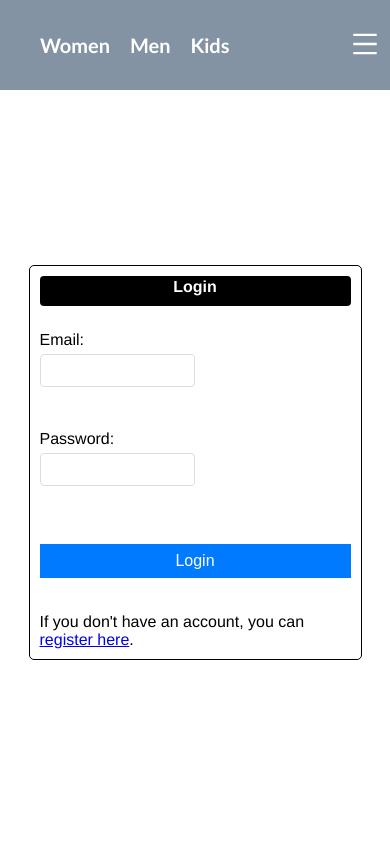
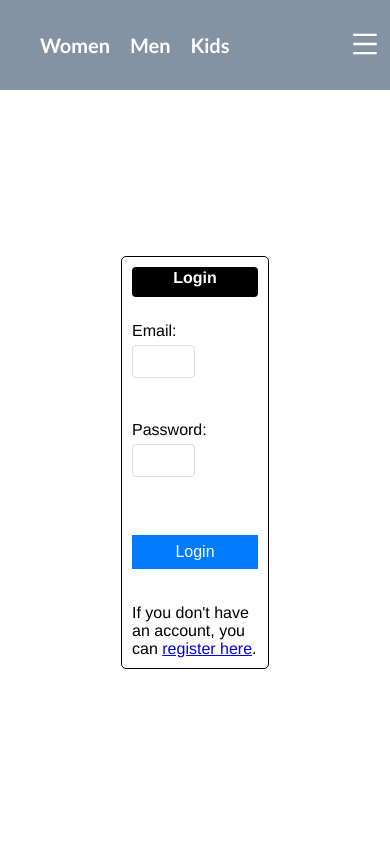
Before and after one commit to valgeorg97/E-Value, a React (Vite) app: page /login in a window 390 px wide. Shown: the top 844 px of the page. Built offline with nearby package versions, Linux system fonts and the light colour scheme; no server answers.

Commit message:
Fix: Login Form Resposiveness

```diff
--- a/src/components/Login/Login.css
+++ b/src/components/Login/Login.css
@@ -54,7 +54,7 @@ button:hover {
 
 @media (max-width: 768px) {
   form {
-    width: 90%;
+    width: 40%;
     padding: 10px;
   }
   .login-container{
```
